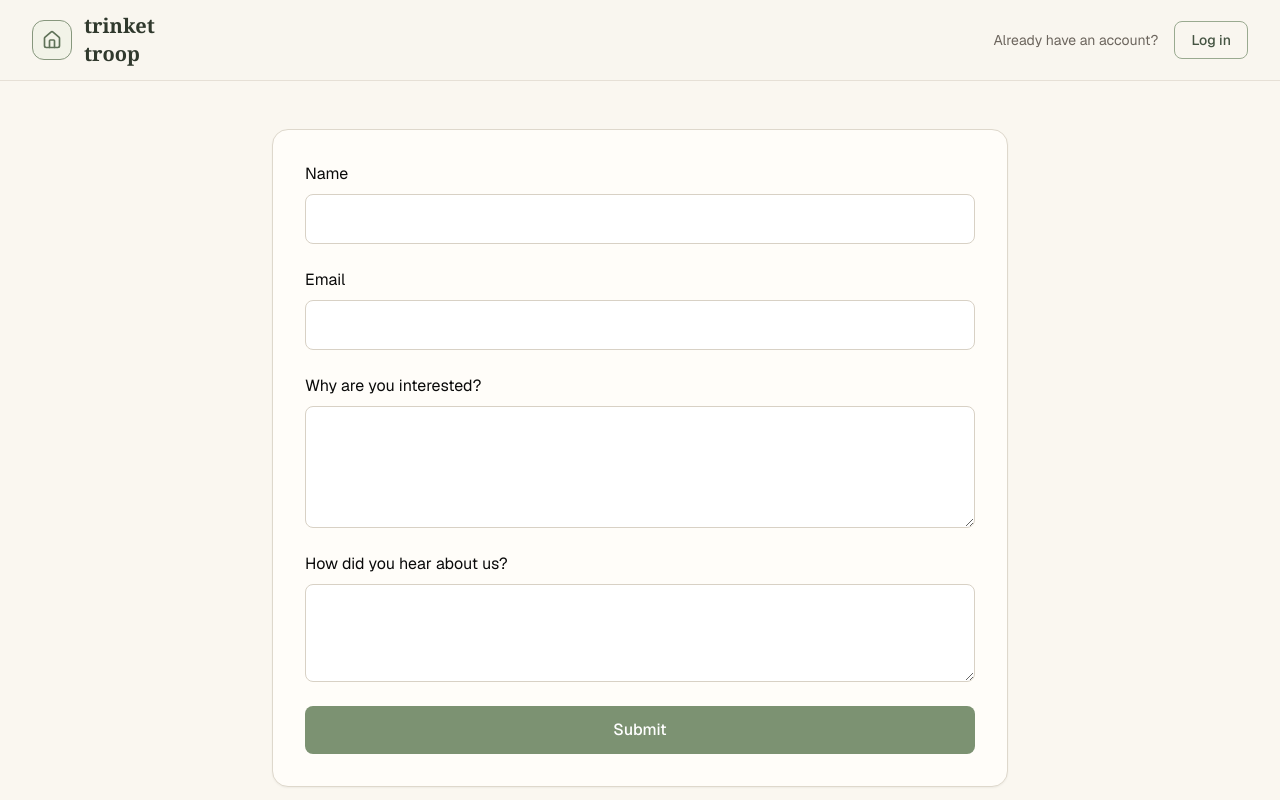
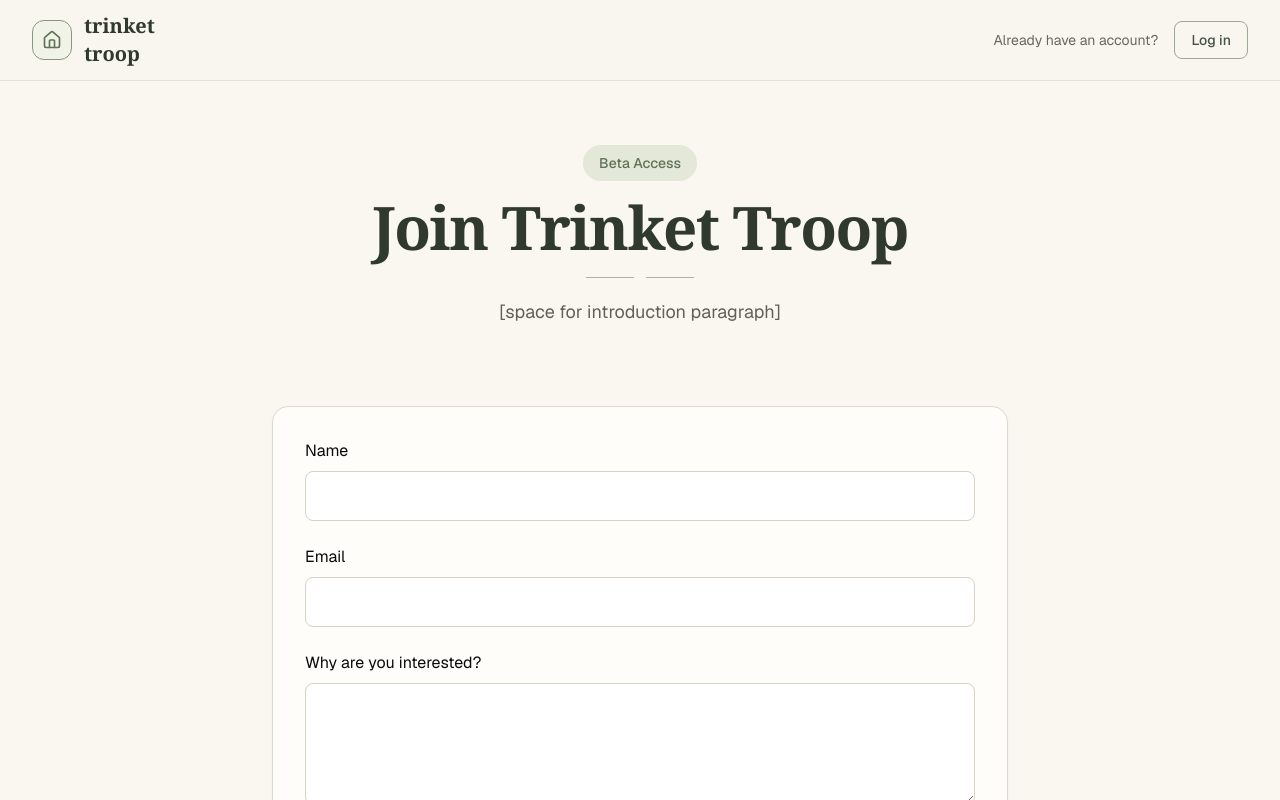
Before and after one commit to Trinket-Troop-LLC/beta, a Next.js app: page /apply in a window 1280 px wide. Shown: the top 800 px of the page. Built offline with nearby package versions, Linux system fonts and the light colour scheme.

Commit message:
header/introduction for the form

```diff
--- a/app/apply/page.tsx
+++ b/app/apply/page.tsx
@@ -3,6 +3,7 @@
 import { useState } from 'react'
 import { submitApplication } from './actions'
 import { SiteHeader } from '@/components/layout/site-header'
+import { ApplyHero } from '@/components/landing/apply-hero'
 
 export default function ApplicationForm() {
     const [submitted, setSubmitted] = useState(false)
@@ -23,7 +24,7 @@ export default function ApplicationForm() {
     return (
         <div className="min-h-screen bg-[#faf7f0]">
             <SiteHeader />
-
+            <ApplyHero />
             <main className="mx-auto max-w-3xl px-4 py-12">
                 {submitted ? (
                 <p className="text-center text-lg text-[#455442]">
--- a/components/landing/apply-hero.tsx
+++ b/components/landing/apply-hero.tsx
@@ -0,0 +1,24 @@
+export function ApplyHero() {
+    return (
+        <section className="px-4 pb-8 pt-12 text-center sm:px-6 sm:pt-16">
+            <div className="mx-auto max-w-3xl">
+                <div className="mb-4 inline-flex items-center gap-2 rounded-full bg-[#e4e8d8] px-4 py-2 text-sm font-medium text-[#5f7258]">
+                    Beta Access
+                </div>
+
+                <h1 className="font-serif text-5xl font-semibold tracking-tight text-[#30392d] sm:text-6xl">
+                    Join Trinket Troop
+                </h1>
+
+                <div className="my-5 flex items-center justify-center gap-3 text-[#87977d]">
+                    <div className="h-px w-12 bg-[#aab7a0]" />
+                    <div className="h-px w-12 bg-[#aab7a0]" />
+                </div>
+
+                <p className="mx-auto max-w-2xl text-base leading-7 text-[#625f58] sm:text-lg">
+                    [space for introduction paragraph]
+                </p>
+            </div>
+        </section>
+    );
+}
```
